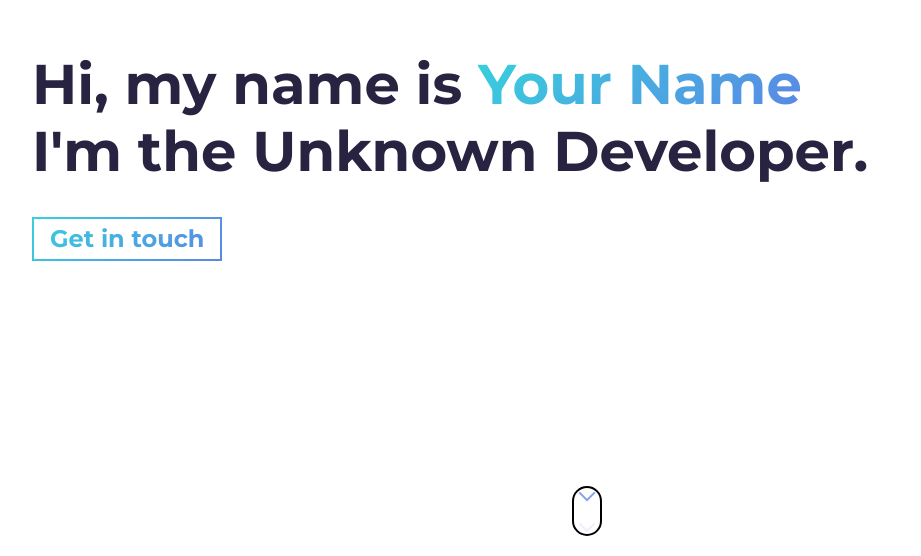
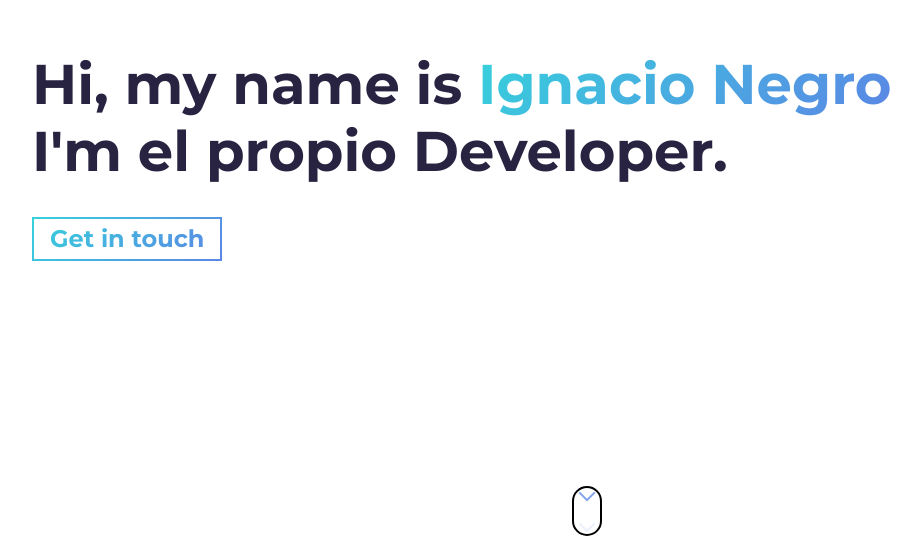
Before and after one commit to IgnacioNegro/IGNACIONEGRO.github.io, a plain HTML site: page index.html in a window 1280 px wide. Shown: the part 244-800 px from the top of the page, without its empty margins (53-974 px from the left). Drawn offline with Linux system fonts and the light colour scheme.

Commit message:
Nombre
ok

```diff
--- a/index.html
+++ b/index.html
@@ -105,9 +105,9 @@ Have fun creating your portfolio on this template!!! -->
     <div id="hero">
       <section class="container">
         <h1 class="hero-title">
-          Hi, my name is <span class="text-color-main name">Your Name</span>
+          Hi, my name is <span class="text-color-main name">Ignacio Negro</span>
           <br />
-          I'm the Unknown Developer.
+          I'm el propio Developer.
         </h1>
         <p class="hero-cta">
           <a class="cta-btn cta-btn--hero" href="#about">Get in touch</a>
```
